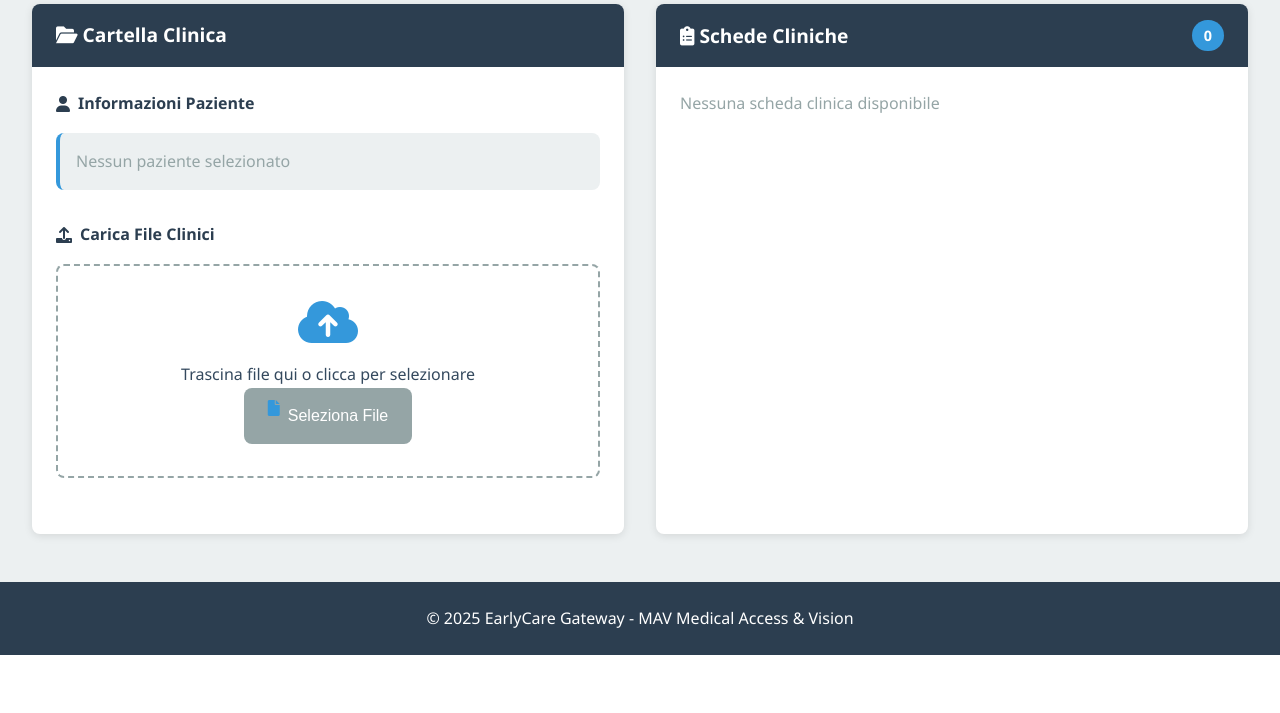
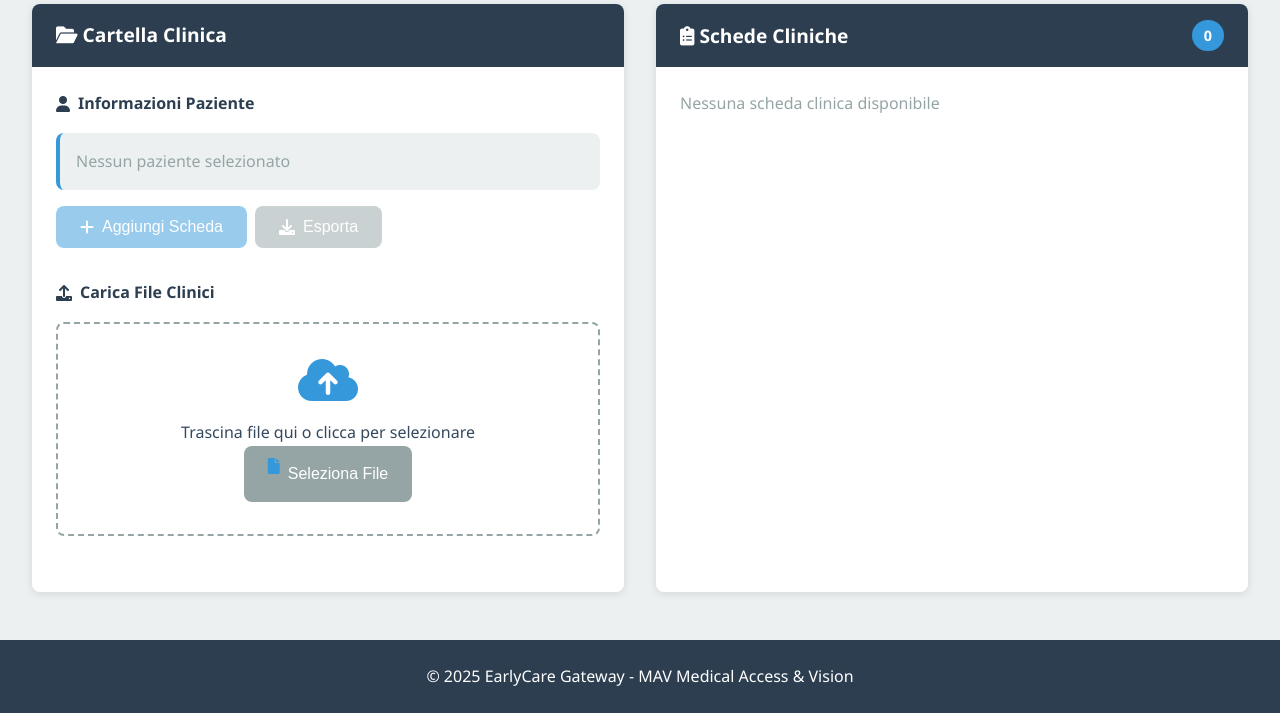
Before and after one commit to ang-ost/EarlyCare-Gateway, a Flask app: page / in a window 1280 px wide. Shown: the part 299-1012 px from the top of the page. Before the commit the page ends 954 px from the top, so only its background shows below. Run offline with Flask 3, Linux system fonts and the light colour scheme.

Commit message:
feat: Improve patient search error handling and enable action buttons in patient info

```diff
--- a/webapp/static/js/main.js
+++ b/webapp/static/js/main.js
@@ -116,8 +116,9 @@ function performSearchByFiscalCode(fiscalCode) {
         }
     })
     .catch(error => {
+        console.error('Errore durante la ricerca:', error);
         hideLoading();
-        showAlert('Errore durante la ricerca: ' + error.message, 'danger');
+        showAlert('Errore durante la ricerca: ' + (error.message || 'Errore sconosciuto'), 'danger');
     });
 }
 
@@ -206,9 +207,11 @@ ${patient.email ? 'Email: ' + patient.email : ''}
 
     document.getElementById('patient-info').innerHTML = `<pre>${patientInfo}</pre>`;
 
-    // Enable action buttons
-    document.getElementById('btn-add-record').disabled = false;
-    document.getElementById('btn-export').disabled = false;
+    // Enable action buttons if they exist
+    const addRecordBtn = document.getElementById('btn-add-record');
+    const exportBtn = document.getElementById('btn-export');
+    if (addRecordBtn) addRecordBtn.disabled = false;
+    if (exportBtn) exportBtn.disabled = false;
 
     // Load clinical records
     loadClinicalRecords(patient.codice_fiscale);
--- a/webapp/templates/index.html
+++ b/webapp/templates/index.html
@@ -20,6 +20,20 @@
                     <div id="patient-info" class="info-box">
                         <p class="text-muted">Nessun paziente selezionato</p>
                     </div>
+                    <div style="display: flex; gap: 0.5rem; margin-top: 1rem;">
+                        <button id="btn-add-record" class="btn btn-primary" onclick="openAddRecordForm()" disabled>
+                            <i class="fas fa-plus"></i> Aggiungi Scheda
+                        </button>
+                        <button id="btn-export" class="btn btn-secondary" onclick="exportPatientData()" disabled>
+                            <i class="fas fa-download"></i> Esporta
+                        </button>
+                    </div>
+                </div>
+
+                <!-- Patients List Section (for homonyms) -->
+                <div id="patients-list-section" class="section" style="display: none;">
+                    <h4><i class="fas fa-users"></i> Pazienti Trovati (<span id="patients-count">0</span>)</h4>
+                    <div id="patients-list"></div>
                 </div>
 
                 <!-- File Upload -->
```
